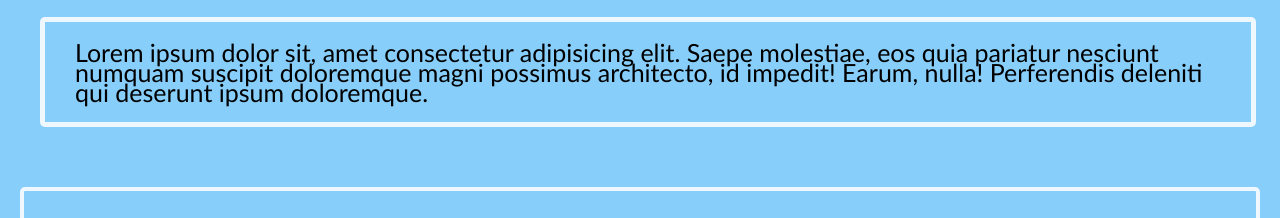
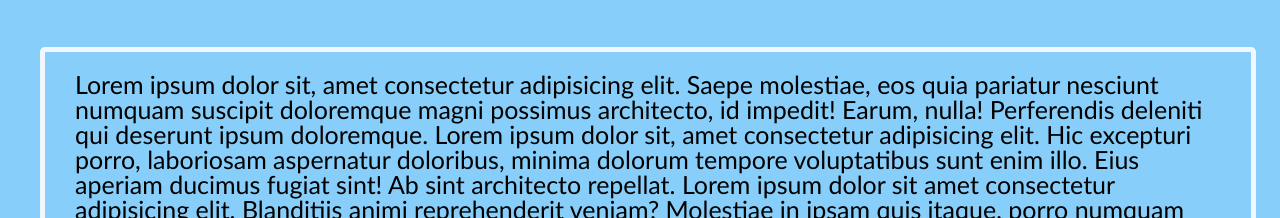
Before and after one commit to Bryson987081/portfolio-challange, a plain HTML site: page index.html in a window 1280 px wide. Shown: the part 569-787 px from the top of the page. Drawn offline with Linux system fonts and the light colour scheme.

```diff
--- a/index.html
+++ b/index.html
@@ -23,7 +23,7 @@
 <main>
      <section id="about-me">
      <h2>About Me</h2>
-        <p>Lorem ipsum dolor sit, amet consectetur adipisicing elit. Saepe molestiae, eos quia pariatur nesciunt numquam suscipit doloremque magni possimus architecto, id impedit! Earum, nulla! Perferendis deleniti qui deserunt ipsum doloremque.</p>
+        <p>Lorem ipsum dolor sit, amet consectetur adipisicing elit. Saepe molestiae, eos quia pariatur nesciunt numquam suscipit doloremque magni possimus architecto, id impedit! Earum, nulla! Perferendis deleniti qui deserunt ipsum doloremque.  Lorem ipsum dolor sit, amet consectetur adipisicing elit. Hic excepturi porro, laboriosam aspernatur doloribus, minima dolorum tempore voluptatibus sunt enim illo. Eius aperiam ducimus fugiat sint! Ab sint architecto repellat. Lorem ipsum dolor sit amet consectetur adipisicing elit. Blanditiis animi reprehenderit veniam? Molestiae in ipsam quis itaque, porro numquam eos tenetur repellendus blanditiis, illum, dolor eum eaque esse dolorem animi.</p>
      </section>
      <div id="work">
         <h2>My Work</h2>
--- a/style.css
+++ b/style.css
@@ -92,13 +92,14 @@ h1 {
 
 #about-me p {
     padding: 20px 30px 20px;
-    margin: 10px 40px 40px;
+    margin: 40px 40px 40px;
     font-size: 25px;
     line-height: 20px;
     border: solid aliceblue 5px;
     border-radius: 5px;
     width: 100%;
     height: 100%;
+    line-height: 25px;
 
 }
 
```
Also changed, not shown: images/Portfolio-desktop.png (added), images/Portfolio-mobile.png (added), 1 other file.
